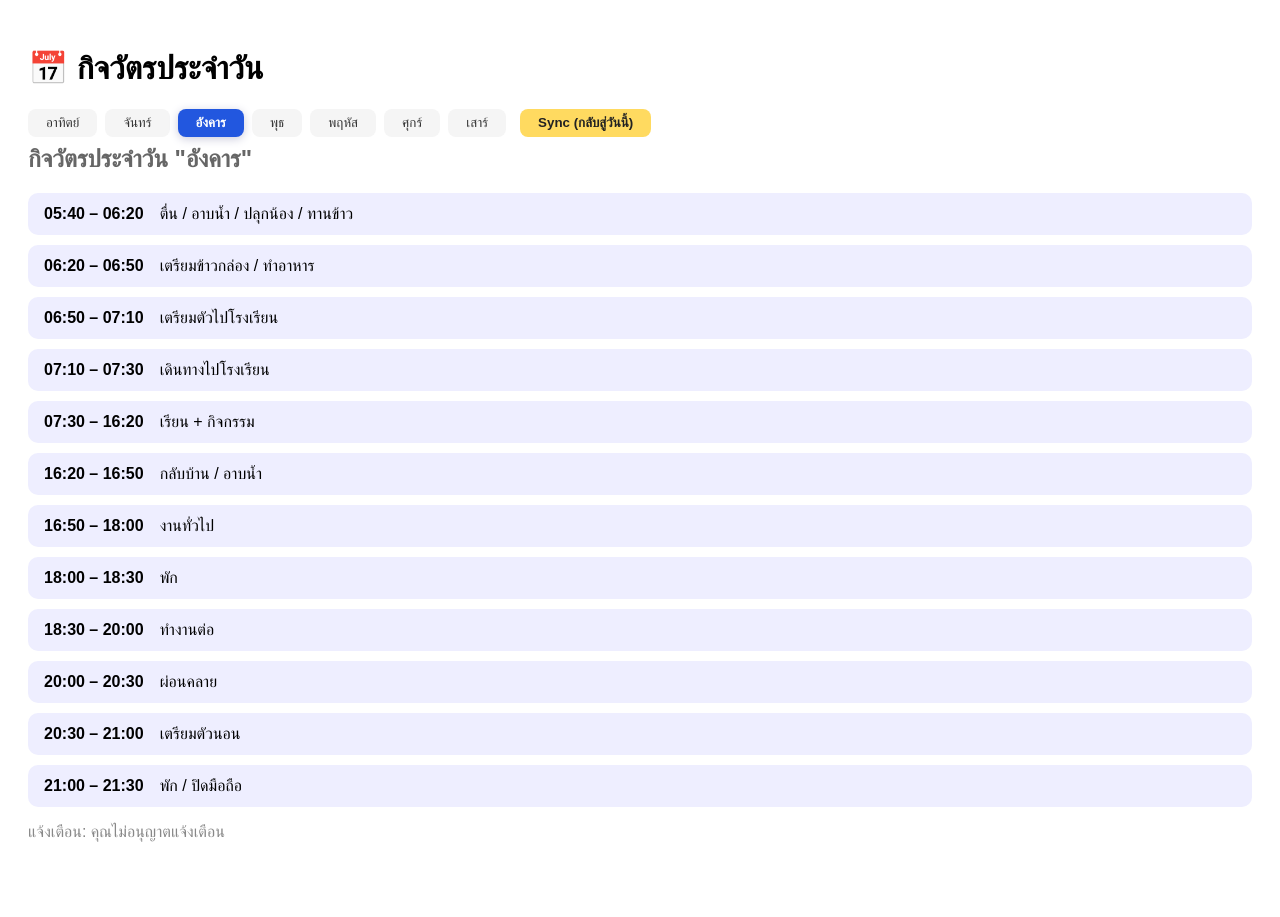
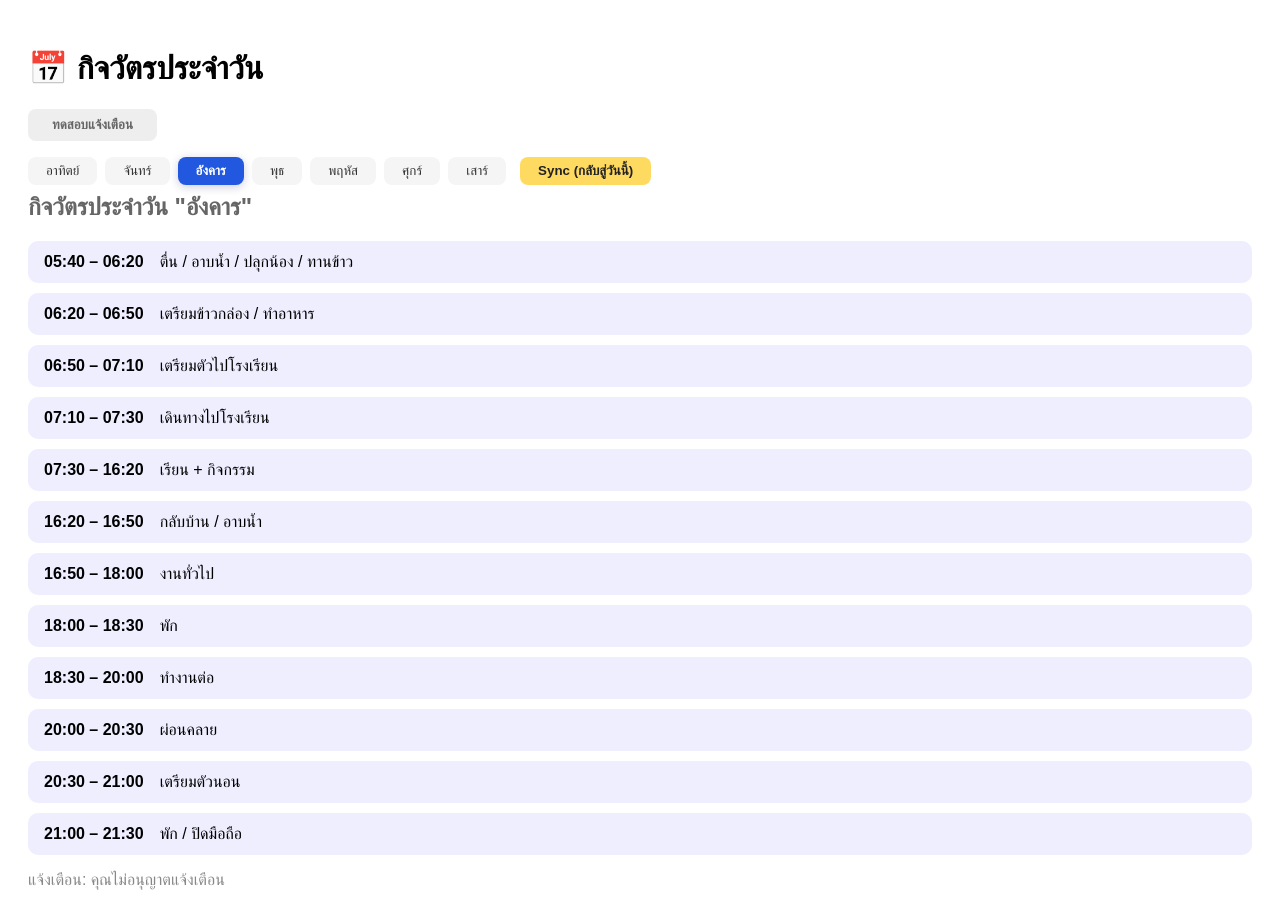
Before and after one commit to Jeffy2600II/RoutineOS, a Next.js app: page / in a window 1280 px wide. Before the commit the page ends 869 px from the top, so only its background shows below. Built offline with nearby package versions, Linux system fonts and the light colour scheme.

Commit message:
update page.js

```diff
--- a/app/page.js
+++ b/app/page.js
@@ -79,9 +79,50 @@ export default function Home() {
   const selectedDay = days[selectedDayIndex] || days[todayIndex];
   const selectedTasks = schedule[selectedDay.key] || [];
 
+  // --- ฟังก์ชั่นทดสอบแจ้งเตือน ---
+  function testNotification() {
+    if ("Notification" in window) {
+      if (notificationPermission === "granted") {
+        new Notification("🎉 ทดสอบแจ้งเตือน!", {
+          body: "นี่คือข้อความทดสอบบน RoutineOS",
+          icon: "/icon-192.png"
+        });
+      } else if (notificationPermission === "denied") {
+        alert("คุณปฏิเสธการแจ้งเตือนบนเบราว์เซอร์ กรุณาเปิดสิทธิ์ใหม่เพื่อใช้งานฟีเจอร์นี้");
+      } else {
+        // ร้องขออีกครั้ง
+        Notification.requestPermission().then(result => {
+          setNotificationPermission(result);
+          if (result === "granted") {
+            new Notification("🎉 ทดสอบแจ้งเตือน!", {
+              body: "นี่คือข้อความทดสอบบน RoutineOS",
+              icon: "/icon-192.png"
+            });
+          }
+        });
+      }
+    }
+  }
+
   return (
     <>
       <h1>📅 กิจวัตรประจำวัน</h1>
+      {/* ปุ่มทดสอบแจ้งเตือน */}
+      <button
+        onClick={testNotification}
+        style={{
+          marginBottom: 16,
+          padding: "8px 24px",
+          borderRadius: 8,
+          background: notificationPermission === "granted" ? "#5fdb5f" : "#eee",
+          color: notificationPermission === "granted" ? "#123" : "#666",
+          border: "none",
+          fontWeight: "bold",
+          cursor: "pointer"
+        }}
+      >
+        ทดสอบแจ้งเตือน
+      </button>
       <div style={{ display: "flex", gap: 8, flexWrap: "wrap", marginBottom: 18 }}>
         {days.map((d, idx) => (
           <button
```
